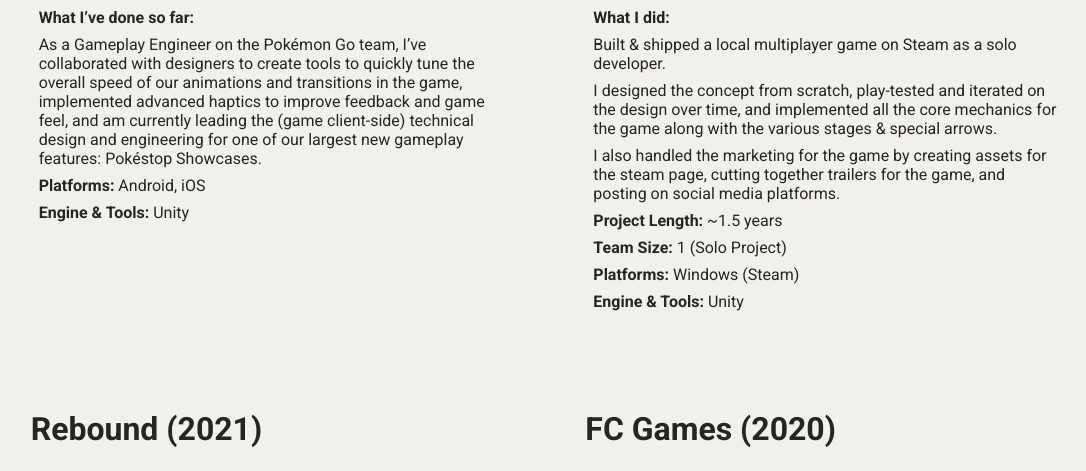
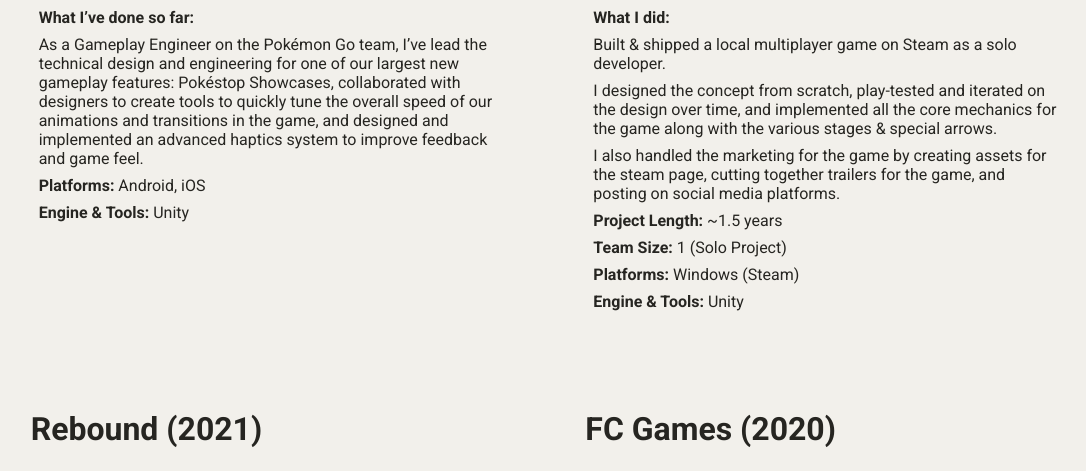
Before and after one commit to jaideng123/jaideng123.github.io, a Jekyll site: the page built from games.html, in a window 1280 px wide and 900 px high, scrolled down 525 px, cut to the strip 225-696 px from the top of the window. Shown: the whole strip, without its empty margins (92-1178 px from the left). Built offline with Jekyll 4.4.1, drawn with Linux system fonts in a browser that asks for light colours.

Commit message:
Tiny Fix

```diff
--- a/_posts/games/2022-04-01-PokemonGo.md
+++ b/_posts/games/2022-04-01-PokemonGo.md
@@ -19,7 +19,7 @@
 
 **What I've done so far:**
 
-As a Gameplay Engineer on the Pokémon Go team, I've collaborated with designers to create tools to quickly tune the overall speed of our animations and transitions in the game, implemented advanced haptics to improve feedback and game feel, and am currently leading the (game client-side) technical design and engineering for one of our largest new gameplay features: Pokéstop Showcases.
+As a Gameplay Engineer on the Pokémon Go team, I've lead the technical design and engineering for one of our largest new gameplay features: Pokéstop Showcases, collaborated with designers to create tools to quickly tune the overall speed of our animations and transitions in the game, and designed and implemented an advanced haptics system to improve feedback and game feel.
 
 **Platforms:** Android, iOS
 
```
